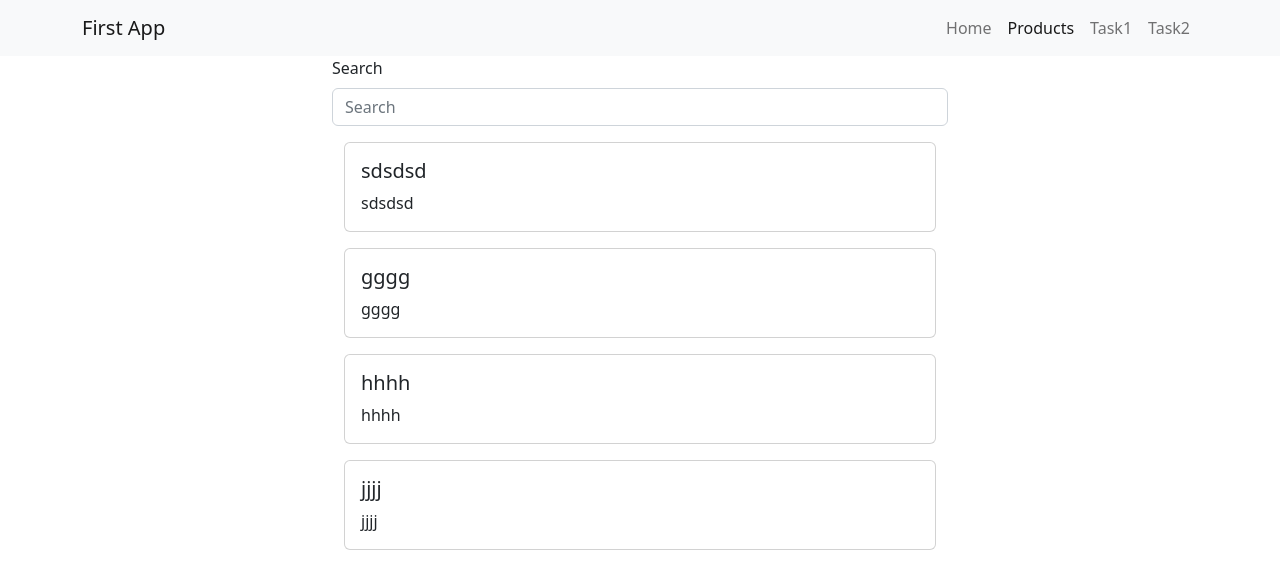
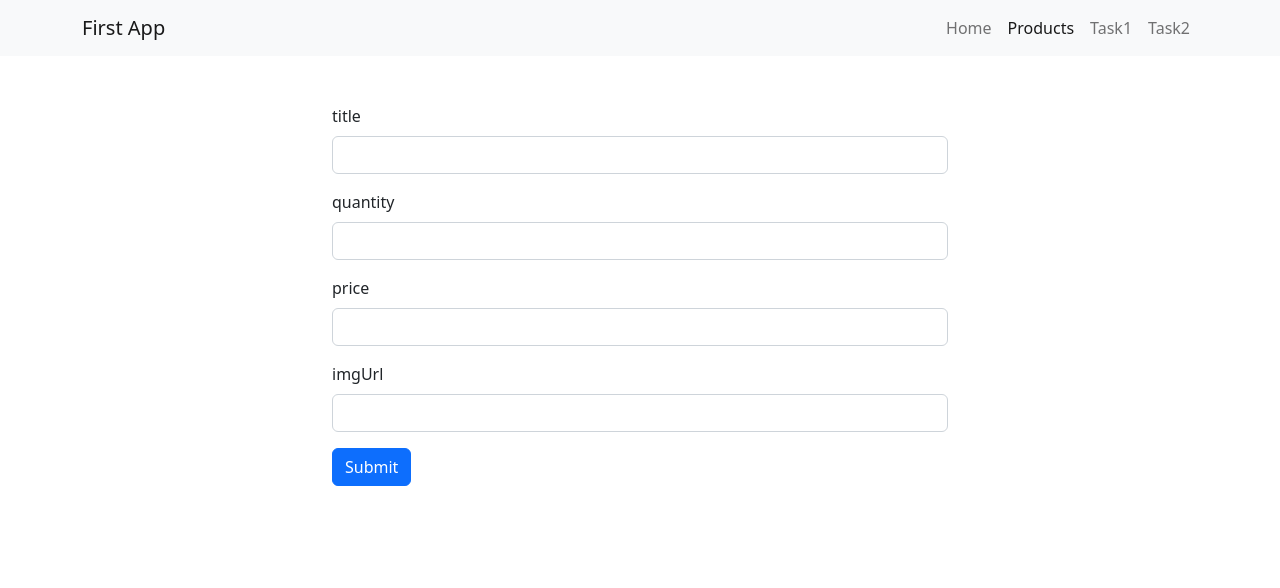
Before and after one commit to KMZ144/react, a React (Create React App) app: page /products/1/edit in a window 1280 px wide. Shown: the top 588 px of the page. Built offline with nearby package versions, Linux system fonts and the light colour scheme; no server answers.

Commit message:
crud done

```diff
--- a/package.json
+++ b/package.json
@@ -6,6 +6,7 @@
     "@testing-library/jest-dom": "^5.16.5",
     "@testing-library/react": "^13.4.0",
     "@testing-library/user-event": "^13.5.0",
+    "axios": "^1.3.4",
     "bootstrap": "^5.2.3",
     "react": "^18.2.0",
     "react-bootstrap": "^2.7.2",
--- /dev/null
+++ b/src/Api/products.js
@@ -0,0 +1,12 @@
+import axios from "axios"
+
+const baseUrl= "http://localhost:3000/products"
+const getAllProducts=()=>axios.get(baseUrl);
+const getProductById=(id)=>axios.get(`${baseUrl}/${id}`);
+const addProduct=(product)=>axios.post(`${baseUrl}`,product);
+const editProduct=(product,id)=>axios.put(`${baseUrl}/${id}`,product);
+const deleteProduct=(id)=>axios.delete(`${baseUrl}/${id}`);
+
+const productApi={getAllProducts,getProductById,addProduct,editProduct,deleteProduct}
+
+export default productApi;
--- a/src/App.js
+++ b/src/App.js
@@ -1,7 +1,9 @@
 import { Fragment } from 'react';
 import { Route, Routes } from 'react-router-dom';
 import './App.css';
+import EditProduct from './components/EditProduct';
 import MyNav from './components/nav';
+import ProductDetail from './components/productDetail';
 import Products from './components/products';
 import Slider from './components/slider';
 import Task1 from './components/task1';
@@ -19,8 +21,8 @@ function App() {
       <Route path='/products' element={<Products/>} />
       <Route path='/task1' element={<Task1/>} />
       <Route path='/task2' element={<Task2/>} />
-      <Route path='/products/:id' element={<Task2/>} />
-      <Route path='/products/:id/edit' element={<Task2/>} />
+      <Route path='/products/:id' element={<ProductDetail/>} />
+      <Route path='/products/:id/edit' element={<EditProduct/>} />
     </Routes>
 
   </Fragment>
--- /dev/null
+++ b/src/components/EditProduct.jsx
@@ -0,0 +1,183 @@
+import React, { useEffect } from "react";
+import { useState } from "react";
+import { useParams } from "react-router-dom";
+import { useNavigate } from 'react-router-dom'
+
+import productApi from "../Api/products";
+
+export default function EditProduct() {
+  const { id } = useParams();
+  const navigate=useNavigate();
+  const [product, setProduct] = useState({
+    title:'',
+    price:'',
+    quantity:'',
+  });
+  const getProductById = async () => {
+    try {
+      let res = await productApi.getProductById(id);
+      setProduct(res.data);
+    } catch (err) {
+      console.log(err);
+    }
+  };
+  useEffect(() => {
+    if (Number(id)!==0){
+    getProductById();
+    }
+  }, []);
+
+  let [errors, setErrors] = useState({});
+  const validateTitle = (e) => {
+    let title = e.target.value;
+    const regex = new RegExp("^[a-zA-Z]+$");
+    if (!title) {
+      setErrors({ ...errors, title: "title is required" });
+      return true;
+    }
+    if (!regex.test(title)) {
+      setErrors({ ...errors, title: "title must be characters only" });
+      return true;
+    }
+    setErrors({ quantity: errors.quantity, price: errors.price });
+    return false;
+  };
+  const validateQuantity = (e) => {
+    let quantity = e.target.value;
+    const regex = new RegExp("^([0-9])*$");
+    if (!quantity) {
+      setErrors({ ...errors, quantity: "quantity is required" });
+      return true;
+    }
+    if (!regex.test(quantity)) {
+      setErrors({ ...errors, quantity: "quantity is numbers only" });
+      return true;
+    }
+    setErrors({ title: errors.title, price: errors.price });
+    return false;
+  };
+  const validatePrice = (e) => {
+    let price = e.target.value;
+    const regex = new RegExp("^([0-9])*$");
+    if (!price) {
+      setErrors({ ...errors, price: "quantity is required" });
+      return true;
+    }
+    if (!regex.test(price)) {
+      setErrors({ ...errors, price: "quantity is numbers only" });
+      return true;
+    }
+    setErrors({ title: errors.title, quantity: errors.quantity });
+    return false;
+  };
+
+  const validateImg=()=>{}
+  const updateProduct = async (id, product) => {
+    try {
+      await productApi.editProduct(product, id);
+      navigate (`/products`)
+    } catch (err) {
+      console.log(err);
+    }
+  };
+  const addProduct = async (product) => {
+    try {
+
+      await productApi.addProduct(product)
+      navigate (`/products`)
+    } catch (err) {
+      console.log(err);
+    }
+  };
+  const validateForm = (e) => {
+    e.preventDefault();
+    const title = e.target[0].value;
+    const quantity = e.target[1].value;
+    const price = e.target[2].value;
+    const imgUrl=e.target[3].value;
+    if (
+      !errors.title &&
+      !errors.quantity &&
+      !errors.price &&
+      price !== "" &&
+      title !== "" &&
+      quantity !== ""
+    ) {
+      let productData = { title, quantity, price ,imgUrl};
+      if (Number(id) !== 0) {
+        // console.log(productData);
+        updateProduct(id, productData);
+
+      } if( Number(id) ===0) {
+        console.log(productData);
+        addProduct(productData);
+      }
+    }
+
+  };
+
+
+  return (
+    <div>
+      <div className="container w-50 mt-5">
+        <form onSubmit={validateForm}>
+          <div className="mb-3">
+            <label className="form-label">title</label>
+            <input
+              type="text"
+              defaultValue={product.title}
+              name="title"
+              className="form-control"
+              onInput={validateTitle}
+            />
+            {errors.title && (
+              <div className="invalid-feedback d-block">{errors.title}</div>
+            )}
+
+          </div>
+
+          <div className="mb-3">
+            <label className="form-label">quantity</label>
+            <input
+              type="quantity"
+              name="quantity"
+              defaultValue={product.quantity}
+              className="form-control"
+              onInput={validateQuantity}
+            />
+            {errors.quantity && (
+              <div className="invalid-feedback d-block">{errors.quantity}</div>
+            )}
+          </div>
+
+          <div className="mb-3">
+            <label className="form-label">price</label>
+            <input
+              type="quantity"
+              name="price"
+              defaultValue={product.price}
+              className="form-control"
+              onInput={validatePrice}
+            />
+            {errors.price && (
+              <div className="invalid-feedback d-block">{errors.price}</div>
+            )}
+          </div>
+          <div className="mb-3">
+            <label className="form-label">imgUrl</label>
+            <input
+              type="quantity"
+              name="imgUrl"
+              defaultValue={product.imgUrl}
+              className="form-control"
+              onInput={validateImg}
+            />
+          </div>
+          <button type="submit" className="btn btn-primary">
+            Submit
+          </button>
+        </form>
+      </div>
+    </div>
+  );
+}
--- a/src/components/product.jsx
+++ b/src/components/product.jsx
@@ -1,21 +1,24 @@
-import React, { Component } from 'react'
+import React from 'react'
 import { Card,Button } from 'react-bootstrap'
+import { useNavigate } from 'react-router-dom'
 import './product.css'
 
-export default class Product extends Component {
-  render() {
-    const {product}=this.props
+export default function Product({product}) {
+  const navigate=useNavigate();
+ const showDetails=(id)=>{
+  navigate(`/products/${id}`)
+  }
+
     return (
         <Card className='col-sm-6 col-md-3 mt-4 text-center ms-3'>
-        <Card.Img variant="top" src={product.img} className='product' />
+        <Card.Img variant="top" src={product.imgUrl} className='product' />
         <Card.Body>
           <Card.Title>{product.title}</Card.Title>
           <Card.Text>
             {product.price}
           </Card.Text>
-          <Button variant="primary">Buy Now</Button>
+          <Button variant="primary" className='ms-2' onClick={()=>{showDetails(product.id)}}>Show Details</Button>
         </Card.Body>
       </Card>
     )
   }
-}
--- /dev/null
+++ b/src/components/productDetail.jsx
@@ -0,0 +1,56 @@
+import React, { useEffect, useState } from 'react'
+import { Card,Button} from 'react-bootstrap'
+import { useParams } from 'react-router-dom'
+import { useNavigate } from 'react-router-dom'
+
+import productApi from '../Api/products';
+
+export default function ProductDetail() {
+    const {id}=useParams();
+    const navigate=useNavigate();
+    const [product,setProduct]=useState({})
+    const getProductById= async ()=>{
+        try{
+      let res=await productApi.getProductById(id)
+            setProduct(res.data);
+        }
+        catch(err){
+            console.log(err);
+        }
+    }
+    const deleteProduct=async (id)=>{
+        try{
+            productApi.deleteProduct(id)
+            navigate(`/products`)
+        }
+        catch (err){
+            console.log(err);
+        }
+    }
+    const editProduct=(id)=>{
+        navigate (`/products/${id}/edit`)
+    }
+    useEffect(()=>{
+        getProductById();
+    },[])
+  return (
+    <div className="d-flex justify-content-center">
+        <Card className='col-sm-6 col-md-3 mt-4 text-center ms-3'>
+        <Card.Img variant="top" src={product.imgUrl} className='product' />
+        <Card.Body>
+          <Card.Title>Title:{product.title}</Card.Title>
+          <Card.Text>price:
+            {product.price}
+          </Card.Text>
+          <Card.Text>
+            Qty:
+            {product.quantity}
+          </Card.Text>
+          <Button variant="primary" className='ms-2'onClick={()=>{editProduct(product.id)}} >Edit</Button>
+          <Button variant="danger" className='ms-2' onClick={()=>{deleteProduct(product.id)}} >Delete</Button>
+        </Card.Body>
+      </Card>
+    </div>
+
+  )
+}
--- a/src/components/products.jsx
+++ b/src/components/products.jsx
@@ -1,53 +1,38 @@
-import React, { Component } from "react";
+import React, { useEffect, useState } from "react";
+import productApi from "../Api/products";
 import Product from "./product";
-export default class products extends Component {
-  products = [
-    {
-      id: 1,
-      title: "product title 1",
-      price: 500,
-      img: "https://images.pexels.com/photos/1957477/pexels-photo-1957477.jpeg?auto=compress&cs=tinysrgb&w=1260&h=750&dpr=1",
-    },
-    {
-      id: 2,
-      title: "product title 2",
-      price: 500,
-      img: "https://images.pexels.com/photos/2227832/pexels-photo-2227832.jpeg?auto=compress&cs=tinysrgb&w=1260&h=750&dpr=1",
-    },
-    {
-      id: 3,
-      title: "product title 3",
-      price: 500,
-      img: "https://images.pexels.com/photos/1008692/pexels-photo-1008692.jpeg?auto=compress&cs=tinysrgb&w=1260&h=750&dpr=1",
-    },
-    {
-      id: 4,
-      title: "product title 4",
-      price: 500,
-      img: "https://images.pexels.com/photos/1517145/pexels-photo-1517145.jpeg?auto=compress&cs=tinysrgb&w=1260&h=750&dpr=1",
-    },
-    {
-      id: 5,
-      title: "product title 5",
-      price: 500,
-      img: "https://images.pexels.com/photos/1957477/pexels-photo-1957477.jpeg?auto=compress&cs=tinysrgb&w=1260&h=750&dpr=1",
-    },
-    {
-      id: 6,
-      title: "product title 6",
-      price: 500,
-      img: "https://images.pexels.com/photos/1957477/pexels-photo-1957477.jpeg?auto=compress&cs=tinysrgb&w=1260&h=750&dpr=1",
-    },
-  ];
-  render() {
+import { useNavigate } from 'react-router-dom'
+
+export default function Products() {
+  let [products, setProducts] = useState([]);
+  const getAllProducts = async () => {
+    try {
+      let response = await productApi.getAllProducts();
+      setProducts(response.data);
+    } catch (err) {
+      console.log(err);
+    }
+  };
+  const navigate=useNavigate();
+
+  const navigateToAdd=()=>{
+  navigate('/products/0/edit')
+  }
+
+  useEffect(() => {
+    getAllProducts();
+  }, []);
   return (
     <div className="mt-5">
       <div className="bg-light p-5 text-center">
         <h2>Our Products</h2>
       </div>
       <div className="container">
+        <div className="text-center">
+        <button className="btn btn-primary" onClick={navigateToAdd}>Add </button>
+        </div>
         <div className="row justify-content-center">
-            {this.products.map((value) => {
+          {products.map((value) => {
             return <Product key={value.id} product={value} />;
           })}
         </div>
@@ -55,4 +40,3 @@ export default class products extends Component {
     </div>
   );
 }
-}
```
Also changed, not shown: 1 other file (tests, documents, lock files or other folders). Lines whose indentation alone changed are shown as unchanged.
